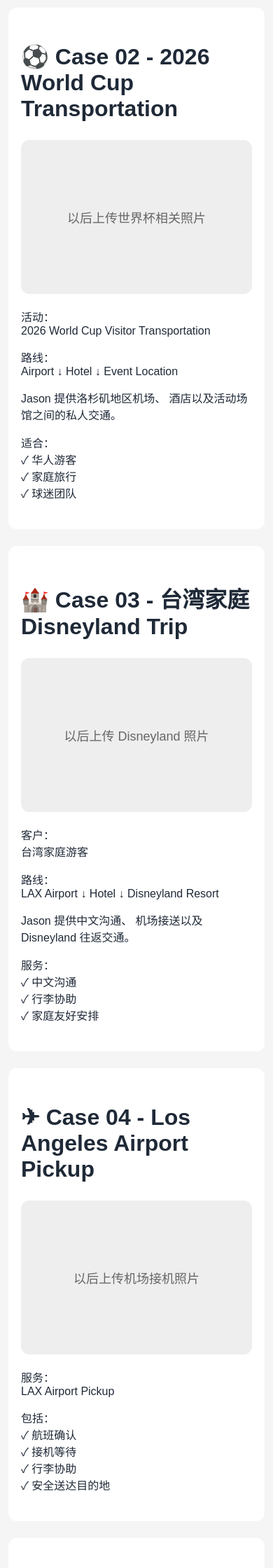
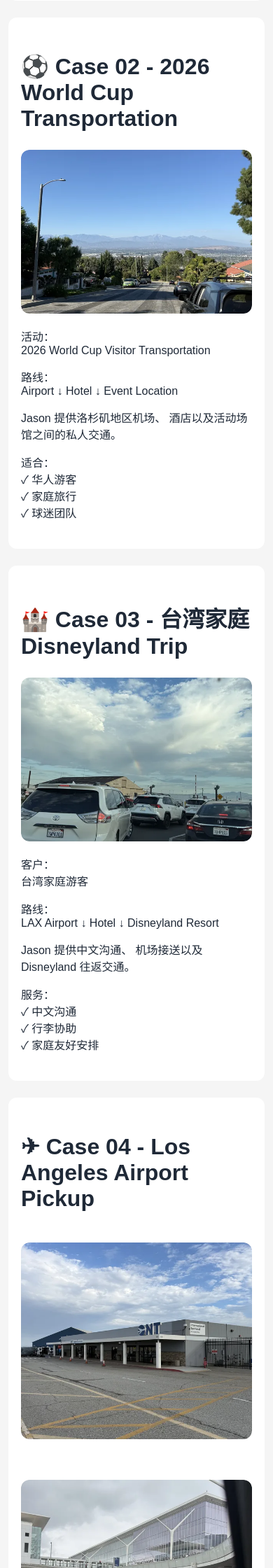
Before and after one commit to Jason-LA-AI/Jason-LA-AI, a FastAPI app: page /stories in a window 390 px wide. Shown: the part 1240-3480 px from the top of the page at 70% size. Run offline with FastAPI, Linux system fonts and the light colour scheme; some libraries are stand-ins or nearby versions.

Commit message:
Add real trip stories images and responsive layout

```diff
--- a/static/home.css
+++ b/static/home.css
@@ -183,6 +183,12 @@ button:hover {
 
 }
 
+.story-photo { margin-left: 0; margin-right: 0; min-height: 0; overflow: hidden; }
+.story-photo img { display: block; height: min(60vw, 420px); object-fit: cover; }
+.story-photo-grid { display: grid; gap: 20px; grid-template-columns: repeat(2, minmax(0, 1fr)); }
+.story-photo-grid .story-photo { height: 280px; }
+.story-photo-grid .story-photo img { height: 100%; }
+
 .home-actions {
     display: flex;
     flex-wrap: wrap;
@@ -225,6 +231,9 @@ button:hover {
     section { box-sizing: border-box; margin: 24px 12px; padding: 24px 18px; }
     header h1 { font-size: 42px; }
     .trust-grid, .contact-methods { grid-template-columns: 1fr; }
+    .story-photo-grid { grid-template-columns: 1fr; }
+    .story-photo-grid .story-photo { height: auto; }
+    .story-photo-grid .story-photo img { height: min(72vw, 320px); }
 }
 
 .wide-section { max-width: 1080px; }
--- a/templates/base.html
+++ b/templates/base.html
@@ -38,7 +38,7 @@
     <meta property="og:image" content="{{ site_url }}/static/images/service/01-airport-pickup.webp">
 
 
-    <link rel="stylesheet" href="/static/home.css?v=20260805-6">
+    <link rel="stylesheet" href="/static/home.css?v=20260807-1">
     {% block extra_css %}{% endblock %}
     <link rel="icon" href="/static/favicon.svg" type="image/svg+xml">
 <script type="application/ld+json">
--- a/templates/stories.html
+++ b/templates/stories.html
@@ -65,11 +65,9 @@ Los Angeles Private Transportation
 
 
 
-<div class="photo-box">
-
-以后上传 WTT 现场照片
-
-</div>
+<figure class="photo-box story-photo">
+<img src="/static/images/service/1212.webp" srcset="/static/images/service/1212-800.webp 800w, /static/images/service/1212.webp 1439w" sizes="(max-width: 760px) calc(100vw - 60px), 700px" alt="Hotel entrance and vehicle during WTT event transportation service" loading="lazy" decoding="async" width="1439" height="810">
+</figure>
 
 
 
@@ -157,11 +155,9 @@ Jason 为参加国际赛事的客户提供私人交通服务。
 
 
 
-<div class="photo-box">
-
-以后上传世界杯相关照片
-
-</div>
+<figure class="photo-box story-photo">
+<img src="/static/images/service/1313.webp" srcset="/static/images/service/1313-800.webp 600w, /static/images/service/1313.webp 1200w" sizes="(max-width: 760px) calc(100vw - 60px), 700px" alt="Private transportation vehicle overlooking the Los Angeles area" loading="lazy" decoding="async" width="1200" height="1600">
+</figure>
 
 
 
@@ -247,11 +243,9 @@ Jason 提供洛杉矶地区机场、
 
 
 
-<div class="photo-box">
-
-以后上传 Disneyland 照片
-
-</div>
+<figure class="photo-box story-photo">
+<img src="/static/images/service/1515.webp" srcset="/static/images/service/1515-800.webp 600w, /static/images/service/1515.webp 1200w" sizes="(max-width: 760px) calc(100vw - 60px), 700px" alt="Ontario International Airport arrivals pickup area for a family trip" loading="lazy" decoding="async" width="1200" height="1600">
+</figure>
 
 
 
@@ -337,10 +331,13 @@ Jason 提供中文沟通、
 
 
 
-<div class="photo-box">
-
-以后上传机场接机照片
-
+<div class="story-photo-grid">
+<figure class="photo-box story-photo">
+<img src="/static/images/service/1414.webp" srcset="/static/images/service/1414-800.webp 600w, /static/images/service/1414.webp 1200w" sizes="(max-width: 760px) calc(100vw - 60px), 338px" alt="Vehicles waiting at Ontario airport during a passenger pickup" loading="lazy" decoding="async" width="1200" height="1600">
+</figure>
+<figure class="photo-box story-photo">
+<img src="/static/images/service/09-lax-transfer.webp" srcset="/static/images/service/09-lax-transfer-800.webp 600w, /static/images/service/09-lax-transfer.webp 1200w" sizes="(max-width: 760px) calc(100vw - 60px), 338px" alt="Jason's Toyota RAV4 ready for a Los Angeles airport transfer" loading="lazy" decoding="async" width="1200" height="1600">
+</figure>
 </div>
 
 
```
Also changed, not shown: static/images/service/1212-800.webp (added), static/images/service/1212.webp (added), static/images/service/1313-800.webp (added), static/images/service/1313.webp (added), static/images/service/1414-800.webp (added), static/images/service/1414.webp (added), static/images/service/1515-800.webp (added), static/images/service/1515.webp (added).
